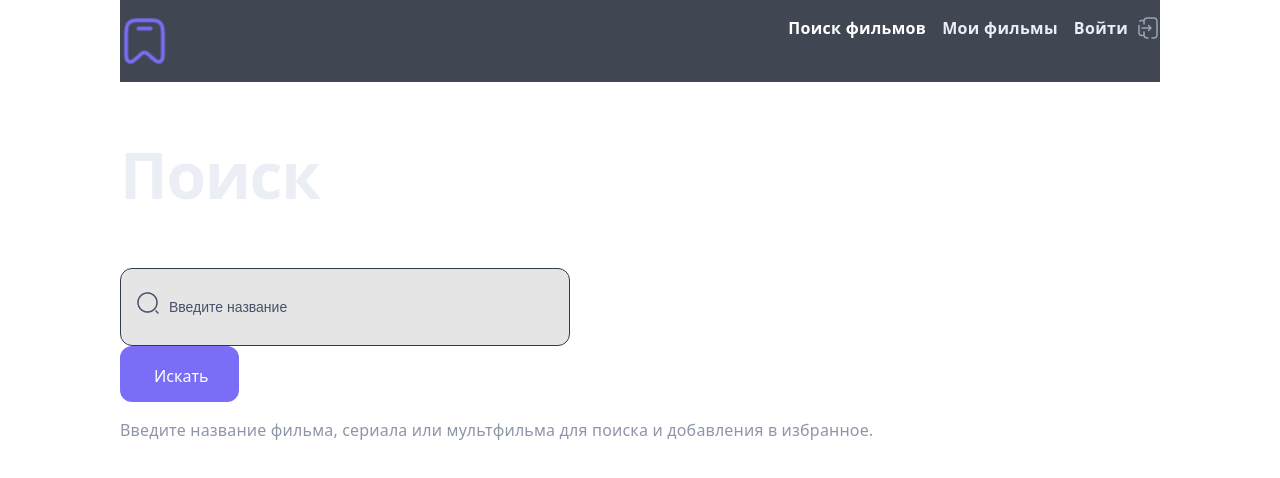
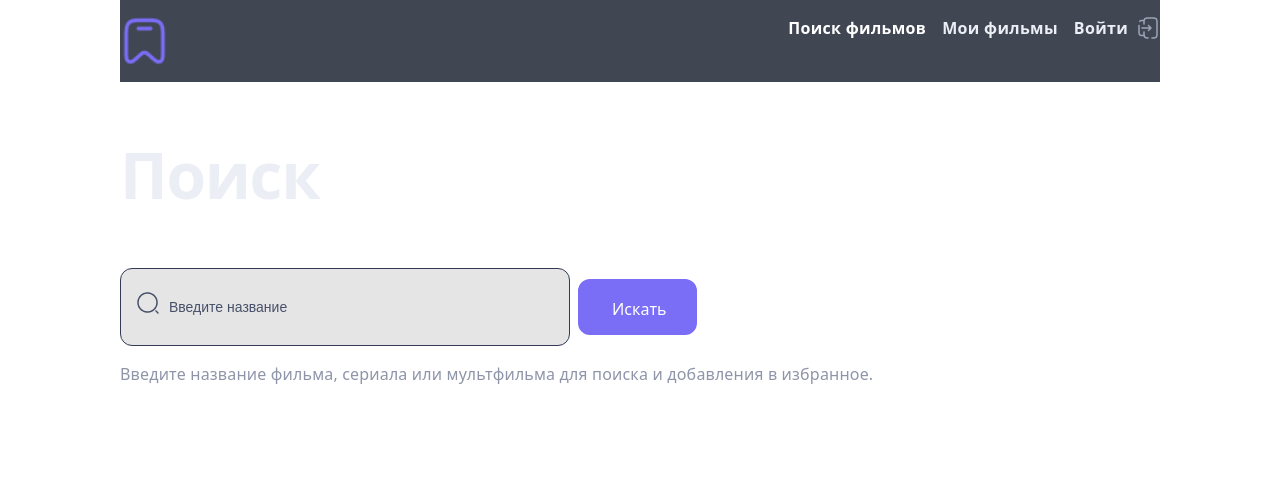
Before and after one commit to kurtkabeina12/HomeWorkPurple, a React (Vite) app: page / in a window 1280 px wide. Shown: the top 478 px of the page. Built offline with nearby package versions, Linux system fonts and the light colour scheme.

Commit message:
update add search

```diff
--- a/src/App.jsx
+++ b/src/App.jsx
@@ -3,7 +3,8 @@ import { Button } from './components/Button/Button'
 import { Headline } from './components/Headline/Headline'
 import { Input } from './components/Input/Input'
 import { Paragraph } from './components/Paragraph/Paragraph'
-import { Header } from './layouts/header/Header'
+import { Search } from './components/Search/Search'
+import { Header } from './layouts/Header/Header'
 
 function App() {
 
@@ -11,8 +12,7 @@ function App() {
     <div className='app'>
       <Header />
       <Headline text={'Поиск'} />
-      <Input placeholder={'Введите название'} image={true} />
-      <Button text={'Искать'} />
+      <Search />
       <Paragraph data={'Введите название фильма, сериала или мультфильма для поиска и добавления в избранное.'} textSize={'16px'} textHeigth={'150%'} />
     </div>
   )
--- a/src/components/Button/Button.jsx
+++ b/src/components/Button/Button.jsx
@@ -3,12 +3,8 @@ import './Button.css'
 
 export function Button({ text }) {
 
-    const clicked = () => {
-        console.log('clicked')
-    }
-
     return (
-        <button onClick={clicked} className='button'>
+        <button className='button'>
             {text}
         </button>
     )
--- a/src/components/Input/Input.jsx
+++ b/src/components/Input/Input.jsx
@@ -4,7 +4,6 @@ import { useState } from 'react'
 import './Input.css'
 
 export function Input({ placeholder, image }) {
-	const [val, setVal] = useState('')
 	const inputClassName = image ? 'input-block image' : 'input-block';
 
 	const texted = (e) => {
@@ -20,7 +19,7 @@ export function Input({ placeholder, image }) {
 				:
 				''
 			}
-			<input placeholder={placeholder} onChange={texted} value={val} className={inputClassName} type='text' />
+			<input placeholder={placeholder} className={inputClassName} type='text' />
 		</div>
 	)
 }
--- /dev/null
+++ b/src/components/Search/Search.css
@@ -0,0 +1,6 @@
+.search-block {
+    display: flex;
+    flex-direction: row;
+    align-items: center;
+    gap: 8px;
+}
--- /dev/null
+++ b/src/components/Search/Search.jsx
@@ -0,0 +1,24 @@
+import './Search.css'
+import { useState } from 'react';
+import { Input } from '../Input/Input';
+import { Button } from '../Button/Button';
+
+export function Search() {
+    const [query, setQuery] = useState('');
+
+    const handleSearch = () => {
+        console.log('Поиск фильма:', query);
+    };
+
+    return (
+        <div className="search-block">
+            <Input
+                placeholder="Введите название"
+                image={true}
+                value={query}
+                onChange={(e) => setQuery(e.target.value)}
+            />
+            <Button text="Искать" onClick={handleSearch} />
+        </div>
+    );
+}
```
